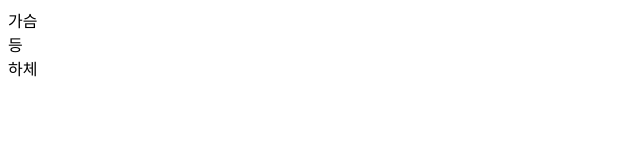
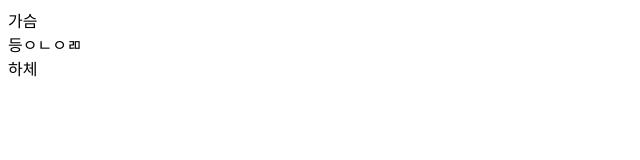
Before and after one commit to Parktaehoon1/web, a plain HTML site: page index.html in a window 1280 px wide. Shown: the full height of the page, 0-640 px from the left. Drawn offline with Linux system fonts and the light colour scheme.

Commit message:
언제됨
언제됨

```diff
--- a/index.html
+++ b/index.html
@@ -9,7 +9,8 @@
 <body>
 	<div class="wrap">
 		<header class="header">가슴</header>
-		<div class="main">등</div>
+		<div class="main">등ㅇㄴㅇㄻ
+		</div>
 		<footer>하체</footer>
 	</div>
 </body>
```
